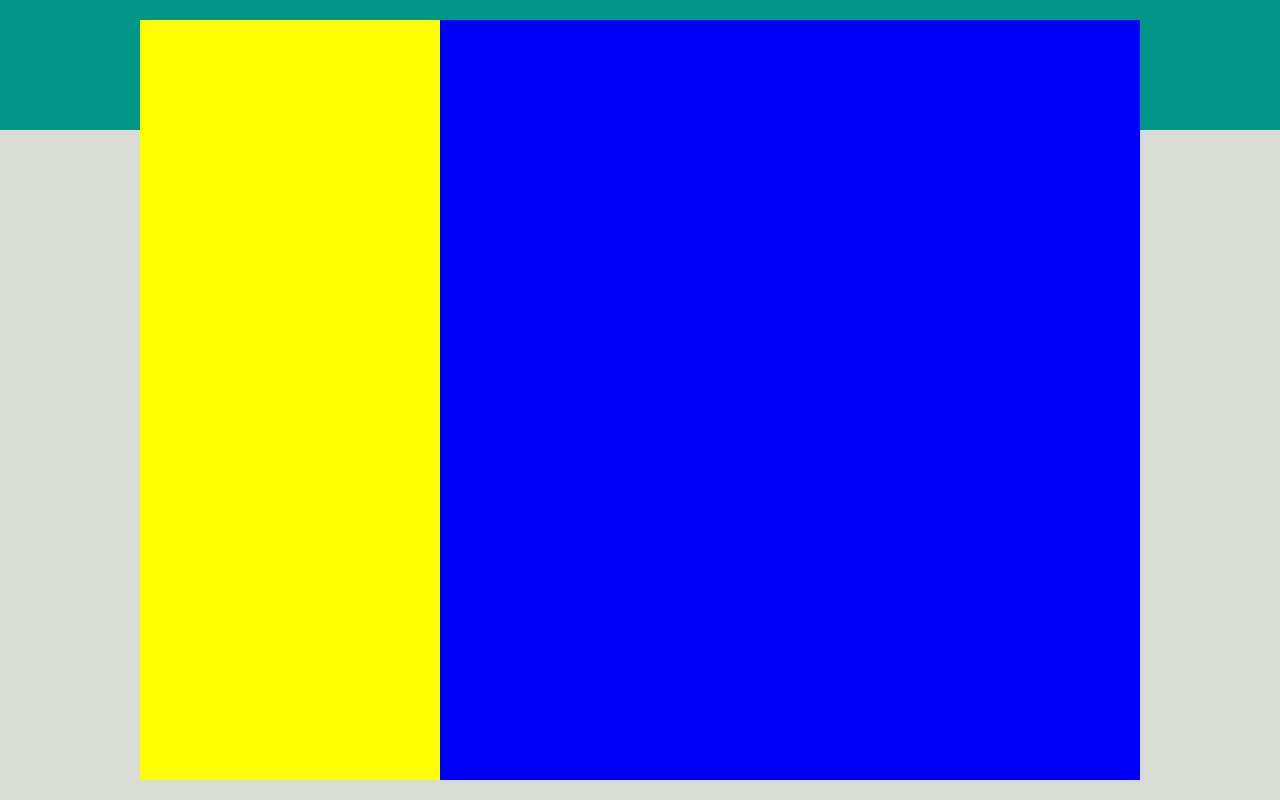
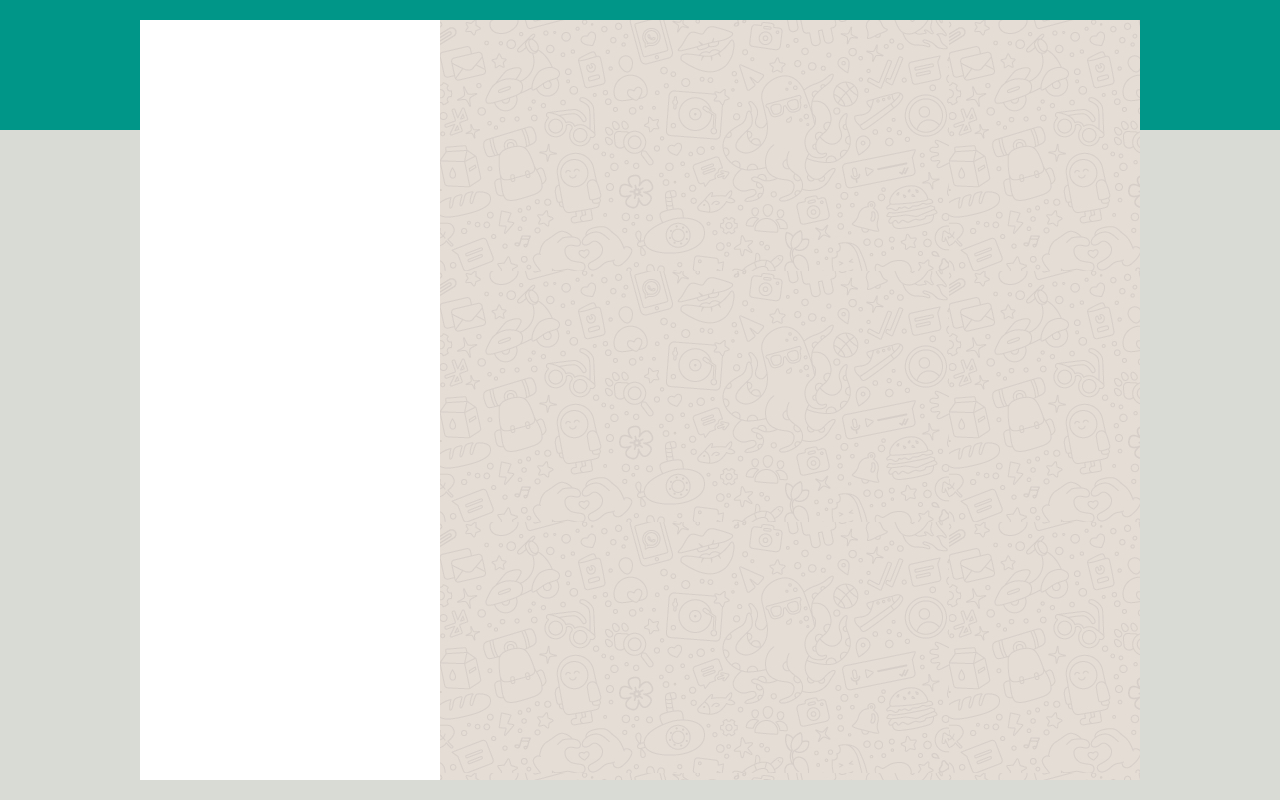
Before and after one commit to Fabio-Marzano/vue-boolzapp, a plain HTML site: page index.html in a window 1280 px wide. Drawn offline with Linux system fonts and the light colour scheme.

Commit message:
[UPD] insert-mine-image-in-cont-2

```diff
--- a/css/style.css
+++ b/css/style.css
@@ -26,11 +26,11 @@ body {
 .container .cont-1 {
     position: relative;
     flex: 30%;
-    background-color: yellow;
+    background-color: white;
 }
 
 .container .cont-2 {
     position: relative;
     flex: 70%;
-    background-color: blue;
+    background: url(../image/mine.jpg);
 }
```
